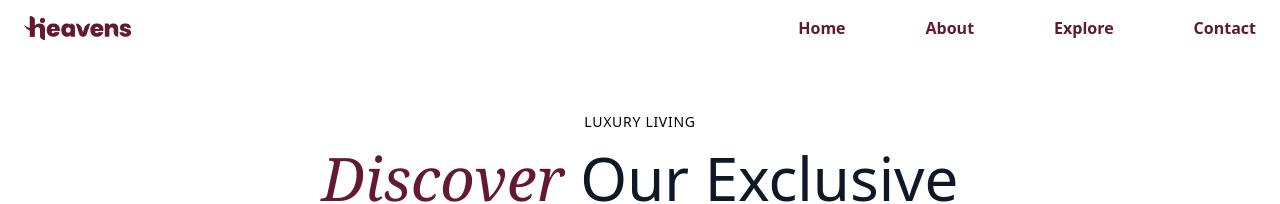
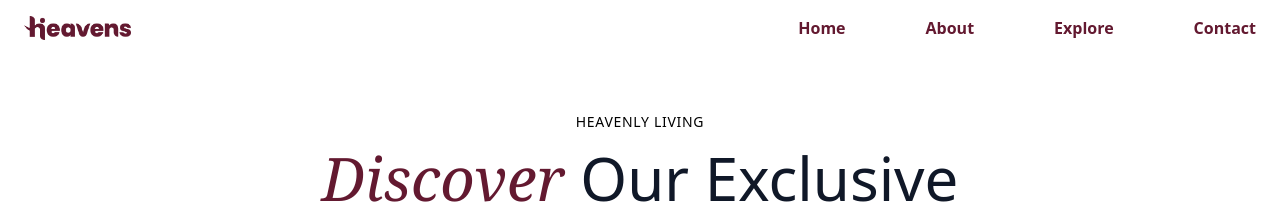
Before and after one commit to Weronz-Tech/Heavens-Website-2.0, a React (Vite) app: page /properties in a window 1280 px wide. Shown: the top 204 px of the page. Built offline with nearby package versions, Linux system fonts and the light colour scheme; a web font is replaced by a local one.

Commit message:
updates in properties

```diff
--- a/src/pages/ExploreProperties.jsx
+++ b/src/pages/ExploreProperties.jsx
@@ -152,7 +152,7 @@ const ExploreProperties = () => {
                         transition={{ duration: 0.8 }}
                     >
                         <div className="text-gold-500 mb-3 md:mb-4 uppercase tracking-wider text-xs md:text-sm font-medium">
-                            Luxury Living
+                            Heavenly Living
                         </div>
                         <h2 className="text-4xl md:text-5xl lg:text-6xl font-light mb-6 md:mb-8 text-gray-900">
                             <span className="font-serif italic text-[#631930]">Discover</span> Our Exclusive Properties
```
